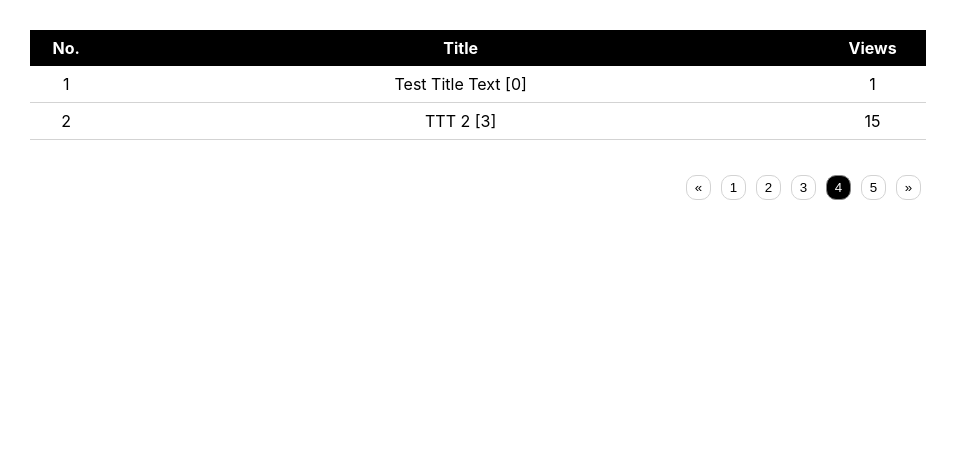
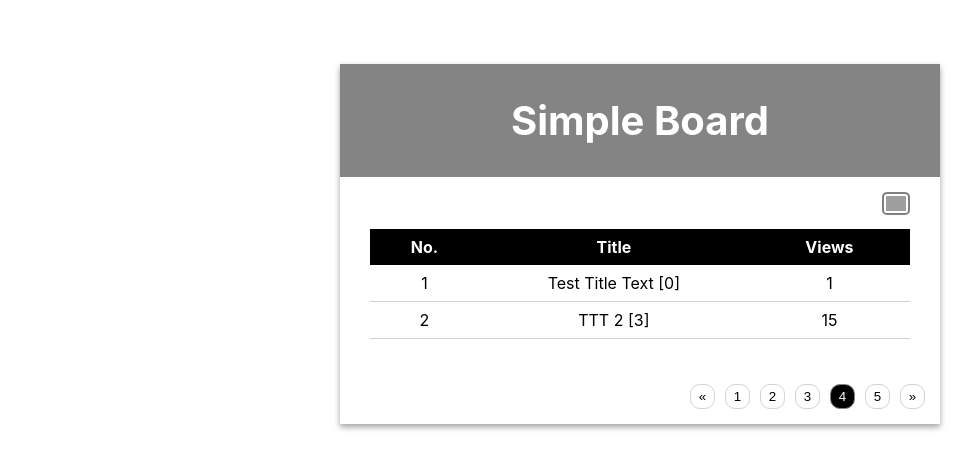
Before and after one commit to siwolsmu89/simple_board_1, a React (Create React App) app in the folder simple_board_react/: page / in a window 1280 px wide. Shown: the top 468 px of the page, without its empty margins (0-976 px from the left). Built offline with nearby package versions, Linux system fonts and the light colour scheme; grey boxes are pictures that could not be loaded.

Commit message:
Update BoardList css style   - add edit button icon   - add title   - update README.md (icon image reference) 2021/05/04

```diff
--- a/simple_board_react/src/components/view/board-list/BoardList.css
+++ b/simple_board_react/src/components/view/board-list/BoardList.css
@@ -1,9 +1,46 @@
+.simple-board-list {
+    width: 600px;
+    box-shadow: 0 3px 6px rgba(0,0,0,0.16), 0 3px 6px rgba(0,0,0,0.23);
+    margin: 4rem auto 0;
+}
+
+.simple-board-list .title {
+    padding: 2rem;
+    font-size: 2.5rem;
+    text-align: center;
+    font-weight: bold;
+    background: #848484;
+    color: white;
+}
+
+
+.icon-box {
+    text-align: right;
+    margin-right: 20px;
+    padding: 15px 10px 10px;
+}
+
+.icon-box img {
+    width: 20px;
+    padding: 2px;
+    border: 2px solid gray;
+    border-radius: 20%;
+    cursor: pointer;
+}
+
+.icon-box img:hover {
+    border: 2px solid black;
+    background-color: #e8e8e8;
+}
+
+
+
 .list-table {
-    margin: 30px;
+    margin: 0 30px 30px;
     border-radius: 5px;
     border: none;
     border-collapse: collapse;
-    width: 70%;
+    width: 90%;
     white-space: nowrap;
     background-color: white;
 }
@@ -19,18 +56,24 @@
 }
 
 .list-table thead th:nth-child(2) {
-    width: 80%;
+    width: 50%;
 }
 
 .list-table td {
     border-bottom: 1px solid lightgray;
 }
 
+.list-table tbody tr .article-title {
+    cursor: pointer;
+}
+
+.list-table tbody tr:hover {
+    background-color: #e8e8e8;
+}
 
 
 .pagination {
-    width: 70%;
-    margin: 30px;
+    padding: 10px;
     text-align: right;
 }
 
@@ -48,7 +91,7 @@
 }
 
 .pagination button:hover {
-    background-color: #848484;
+    background-color: #e8e8e8;
 }
 
 .pagination button.btn-page.active {
--- a/simple_board_react/src/components/view/board-list/BoardList.js
+++ b/simple_board_react/src/components/view/board-list/BoardList.js
@@ -1,5 +1,6 @@
 import {Component} from "react";
 import "./BoardList.css";
+import editIcon from '../../../resources/edit-button.png';
 
 export default class BoardList extends Component {
 
@@ -46,6 +47,14 @@ export default class BoardList extends Component {
 
         return (
             <div className="simple-board-list">
+                <div className="title">
+                    Simple Board
+                </div>
+                <section className="icon-box-wrapper">
+                    <div className="icon-box">
+                        <img src={editIcon} alt="edit button icon"/>
+                    </div>
+                </section>
                 <section className="list-table-wrapper">
                     <table className="list-table">
                         <thead>
```
Also changed, not shown: 1 other file (tests, documents, lock files or other folders).
